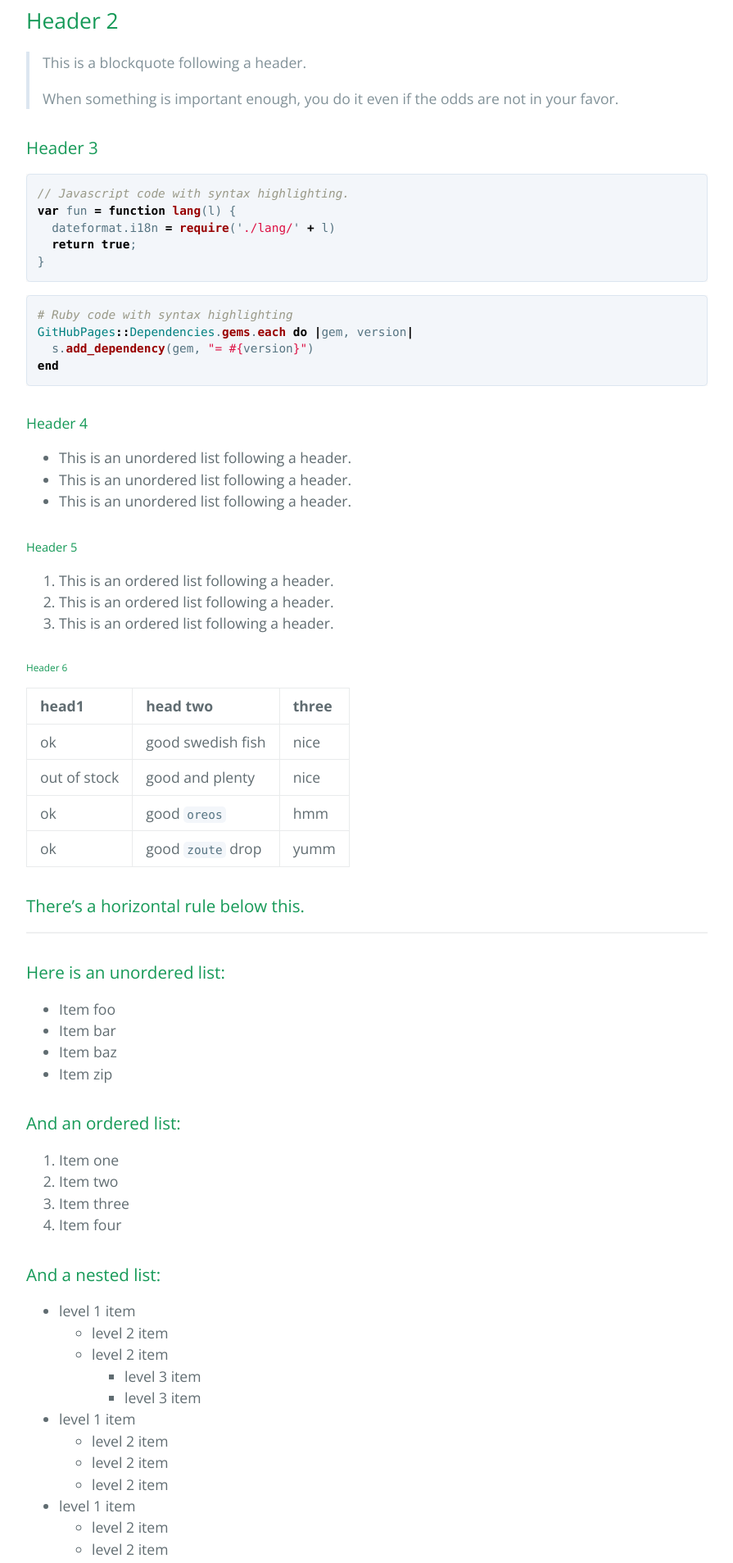
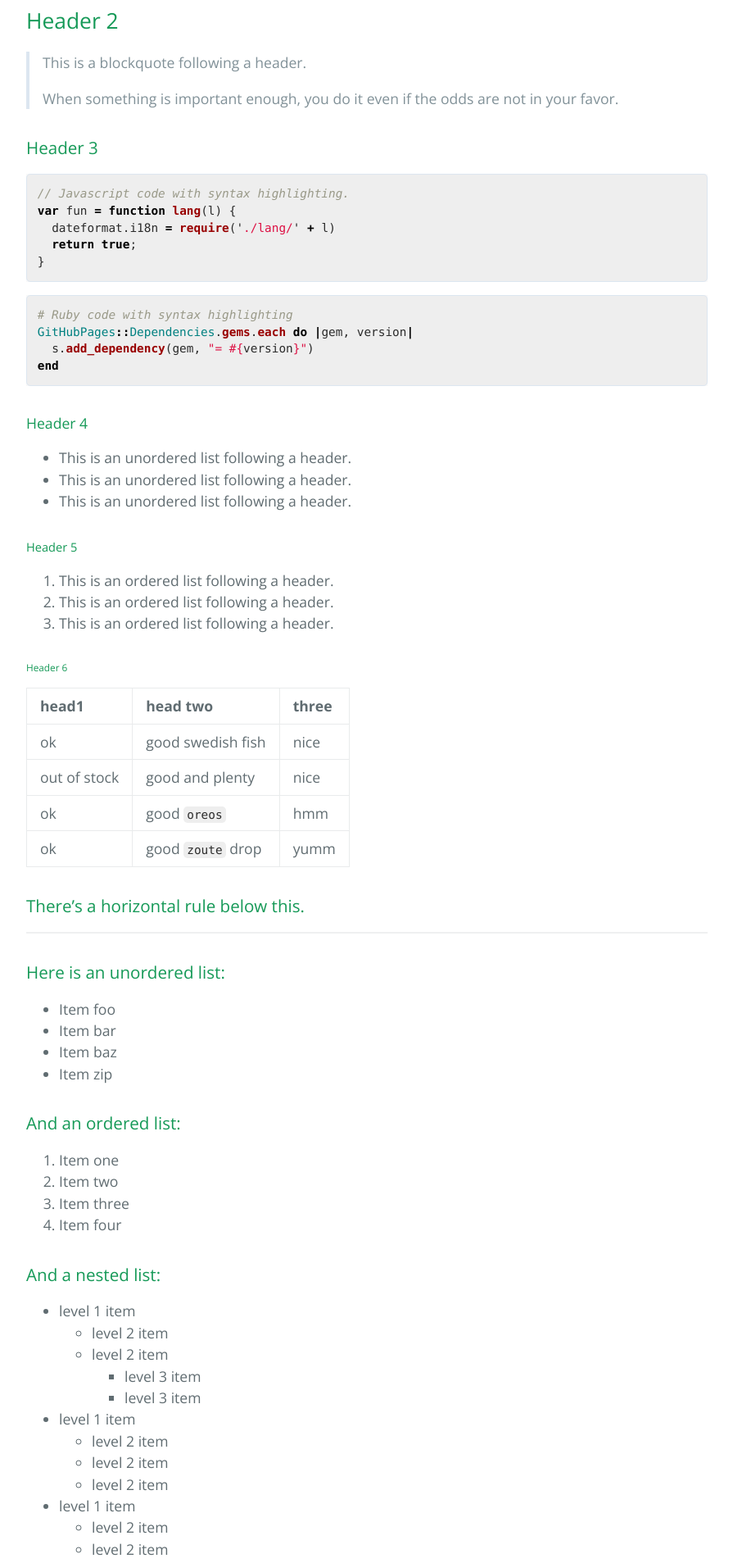
Before and after one commit to budius/test-action-triggers-234, a Jekyll site: the page built from docs/index.md, in a window 1280 px wide. Shown: the part 781-2688 px from the top of the page at 82% size, without its empty margins (192-1087 px from the left). Built offline with Jekyll 4.4.1, drawn with Linux system fonts in a browser that asks for light colours.

Commit message:
Changed code style

```diff
--- a/docs/_sass/variables.scss
+++ b/docs/_sass/variables.scss
@@ -14,8 +14,8 @@ $body-link-color: #1e6bb8 !default;
 $blockquote-text-color: #819198 !default;
 
 // Code
-$code-bg-color: #f3f6fa !default;
-$code-text-color: #567482 !default;
+$code-bg-color: #eeeeee !default;
+$code-text-color: #2b2b2b !default;
 
 // Borders
 $border-color: #dce6f0 !default;
```
